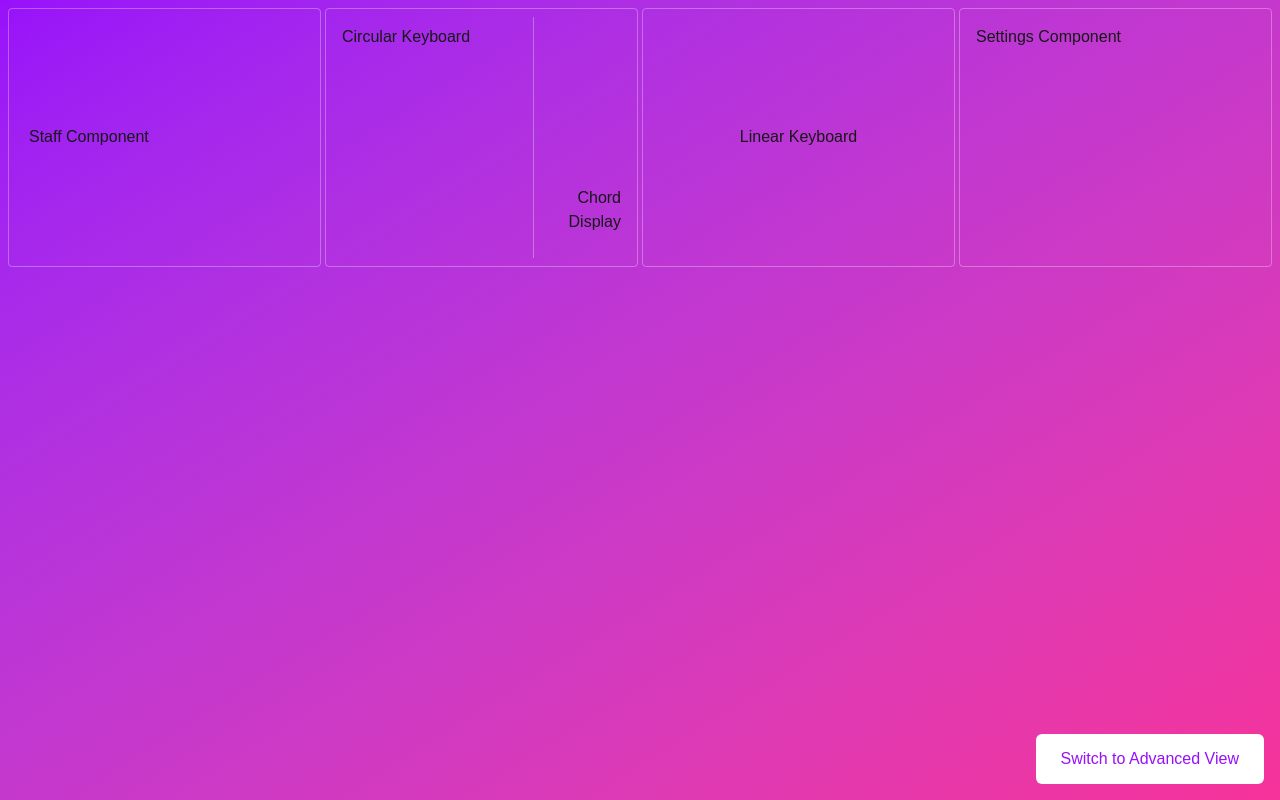
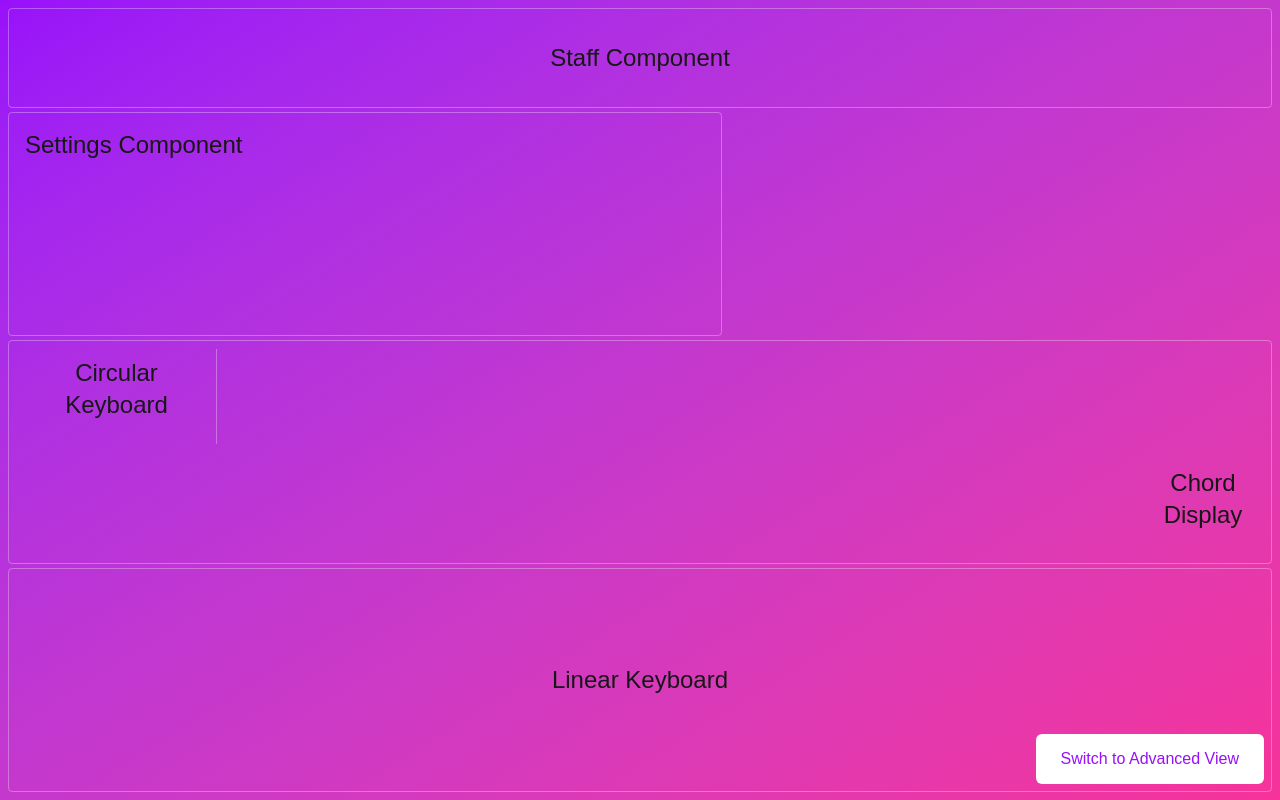
Before and after one commit to alekslovestech/chromatic-circle-next, a Next.js app: page / in a window 1280 px wide. Built offline with nearby package versions, Linux system fonts and the light colour scheme.

Commit message:
fix layout

```diff
--- a/src/app/advanced/page.tsx
+++ b/src/app/advanced/page.tsx
@@ -1,46 +1,54 @@
 "use client";
 
+import { STAFF_HEIGHT_PX } from "@/lib/constants";
 import Link from "next/link";
 
-const STAFF_HEIGHT = 100;
 export default function AdvancedPage() {
-  const gridRows = `${STAFF_HEIGHT}px_1fr_1fr_1fr`;
-  const gridAreas = `
-                      'staff_staff'
-                      'sidebar_sidebar'
-                      'circular_circular'
-                      'linear_linear'`;
+  const gridRows = `${STAFF_HEIGHT_PX} 1fr 1fr 1fr`;
+  const gridAreas = ` 'staff staff'
+                      'sidebar sidebar'
+                      'circular circular'
+                      'linear linear'`;
   return (
     <div className="min-h-screen bg-gradient-to-br from-green-600 to-blue-500">
       {/* Grid Container - Advanced Mode */}
       <div
-        className={`grid lg:grid-cols-4 h-screen p-2 gap-1 overflow-hidden
-                    grid-rows-[${gridRows}] lg:grid-rows-[1fr_1fr_1fr]
-                    [grid-template-areas:${gridAreas}]`}
+        className={`grid lg:grid-cols-4 h-screen p-2 gap-1 overflow-hidden`}
+        style={{
+          gridTemplateRows: gridRows,
+          gridTemplateAreas: gridAreas,
+        }}
       >
-        {/* Staff Area */}
-        <div className="grid-area-staff flex justify-center items-center px-5 border border-white/30 rounded">
-          <div className="w-full">Staff Component</div>
+        <div
+          className="flex justify-center items-center px-5 border border-white/30 rounded"
+          style={{ gridArea: "staff" }}
+        >
+          <div className="w-full text-2xl text-center">Staff Component</div>
         </div>
 
-        {/* Circular Keyboard Area */}
-        <div className="grid-area-circular grid grid-areas-[circular-keyboard] p-2 overflow-hidden max-h-full border border-white/30 rounded">
-          <div className="grid-area-circular-keyboard p-2">
-            Circular Keyboard
+        <div
+          className="grid grid-areas-[circular-keyboard] p-2 overflow-hidden max-h-full border border-white/30 rounded"
+          style={{ gridArea: "circular" }}
+        >
+          <div className="p-2 text-2xl text-center">Circular Keyboard</div>
+        </div>
+
+        <div
+          className="w-full h-full flex items-center justify-center overflow-hidden border border-white/30 rounded"
+          style={{ gridArea: "linear" }}
+        >
+          <div className="text-2xl text-center">Linear Keyboard</div>
+        </div>
+
+        <div
+          className="flex gap-4 overflow-hidden p-4 h-full min-h-0 box-border border border-white/30 rounded"
+          style={{ gridArea: "sidebar" }}
+        >
+          <div className="max-h-[45px] rounded text-2xl text-center">
+            Sidebar Component
           </div>
         </div>
 
-        {/* Linear Keyboard Area */}
-        <div className="grid-area-linear w-full h-full flex items-center justify-center overflow-hidden border border-white/30 rounded">
-          Linear Keyboard
-        </div>
-
-        {/* Sidebar Area */}
-        <div className="grid-area-sidebar flex gap-4 overflow-hidden p-4 h-full min-h-0 box-border border border-white/30 rounded">
-          <div className="max-h-[45px] rounded">Sidebar Component</div>
-        </div>
-
-        {/* Navigation Button */}
         <div className="fixed bottom-4 right-4">
           <Link
             href="/"
--- a/src/app/page.tsx
+++ b/src/app/page.tsx
@@ -1,49 +1,63 @@
 "use client";
 import Link from "next/link";
-import { STAFF_HEIGHT } from "@/lib/constants";
+import { STAFF_HEIGHT_PX } from "@/lib/constants";
 
+//NB using Styles instead of tailwind classes for grids
 export default function Home() {
-  const gridAreas = `
-                      'staff_staff'
-                      'settings_settings'
-                      'circular_circular'
-                      'linear_linear'`;
+  const gridRows = `${STAFF_HEIGHT_PX} 2fr 2fr 2fr`;
+  const gridAreas = ` 'staff staff'
+                      'settings settings'
+                      'circular circular'
+                      'linear linear'`;
 
-  const gridRows = `${STAFF_HEIGHT}_2fr_2fr_2fr`;
+  console.log(`gridRows: ${gridRows}`);
   return (
     <div className="min-h-screen bg-gradient-to-br from-purple-600 to-pink-500">
       {/* Grid Container - Default Mode */}
       <div
-        className={`grid lg:grid-cols-4 h-screen p-2 gap-1 overflow-hidden
-                    grid-rows-[${gridRows}] lg:grid-rows-[1fr_1fr_1fr]
-                    [grid-template-areas:${gridAreas}]`}
+        className={`grid h-screen p-2 gap-1 overflow-hidden`}
+        style={{
+          gridTemplateRows: gridRows,
+          gridTemplateAreas: gridAreas,
+        }}
       >
-        {/* Staff Area */}
-        <div className="grid-area-staff flex justify-center items-center px-5 border border-white/30 rounded">
-          <div className="w-full">Staff Component</div>
+        <div
+          className="flex justify-center items-center px-5 border border-white/30 rounded"
+          style={{ gridArea: "staff" }}
+        >
+          <div className="w-full text-2xl text-center">Staff Component</div>
         </div>
 
-        {/* Circular Keyboard Area */}
-        <div className="grid-area-circular grid grid-areas-[circular-keyboard_sidebar] grid-cols-[200px_1fr] p-2 overflow-hidden max-h-full border border-white/30 rounded">
-          <div className="grid-area-circular-keyboard border-r border-white/30 p-2">
+        <div
+          className="grid grid-areas-[circular-keyboard_sidebar] grid-cols-[200px_1fr] p-2 overflow-hidden max-h-full border border-white/30 rounded"
+          style={{ gridArea: "circular" }}
+        >
+          <div className="border-r border-white/30 p-2 text-2xl text-center">
             Circular Keyboard
           </div>
-          <div className="grid-area-sidebar self-end mb-4 flex flex-col justify-end text-right max-w-[120px] p-2">
-            <div className="w-full break-words">Chord Display</div>
+          <div
+            className="self-end mb-4 flex flex-col justify-end text-right max-w-[120px] p-2"
+            style={{ gridArea: "sidebar" }}
+          >
+            <div className="w-full break-words text-2xl text-center">
+              Chord Display
+            </div>
           </div>
         </div>
 
-        {/* Linear Keyboard Area */}
-        <div className="grid-area-linear w-full h-full flex items-center justify-center overflow-hidden border border-white/30 rounded">
-          Linear Keyboard
+        <div
+          className="grid-area-linear w-full h-full flex items-center justify-center overflow-hidden border border-white/30 rounded"
+          style={{ gridArea: "linear" }}
+        >
+          <div className="text-2xl text-center">Linear Keyboard</div>
         </div>
 
-        {/* Settings Area */}
         <div className="grid-area-settings flex gap-4 overflow-hidden p-4 h-full min-h-0 box-border border border-white/30 rounded">
-          <div className="max-h-[45px] rounded">Settings Component</div>
+          <div className="max-h-[45px] rounded text-2xl text-center">
+            Settings Component
+          </div>
         </div>
 
-        {/* Navigation Button */}
         <div className="fixed bottom-4 right-4">
           <Link
             href="/advanced"
--- a/src/lib/constants.ts
+++ b/src/lib/constants.ts
@@ -1 +1 @@
-export const STAFF_HEIGHT = "100px";
+export const STAFF_HEIGHT_PX = "100px";
```
